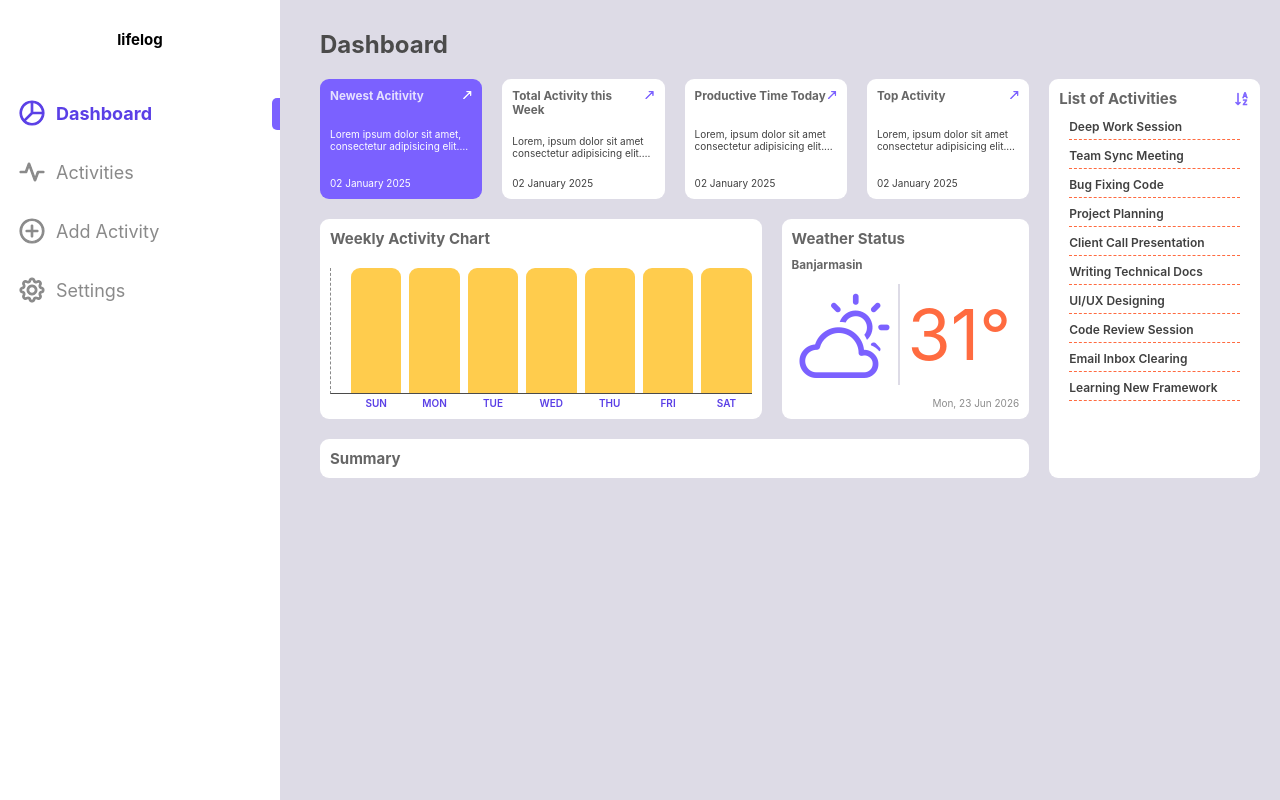
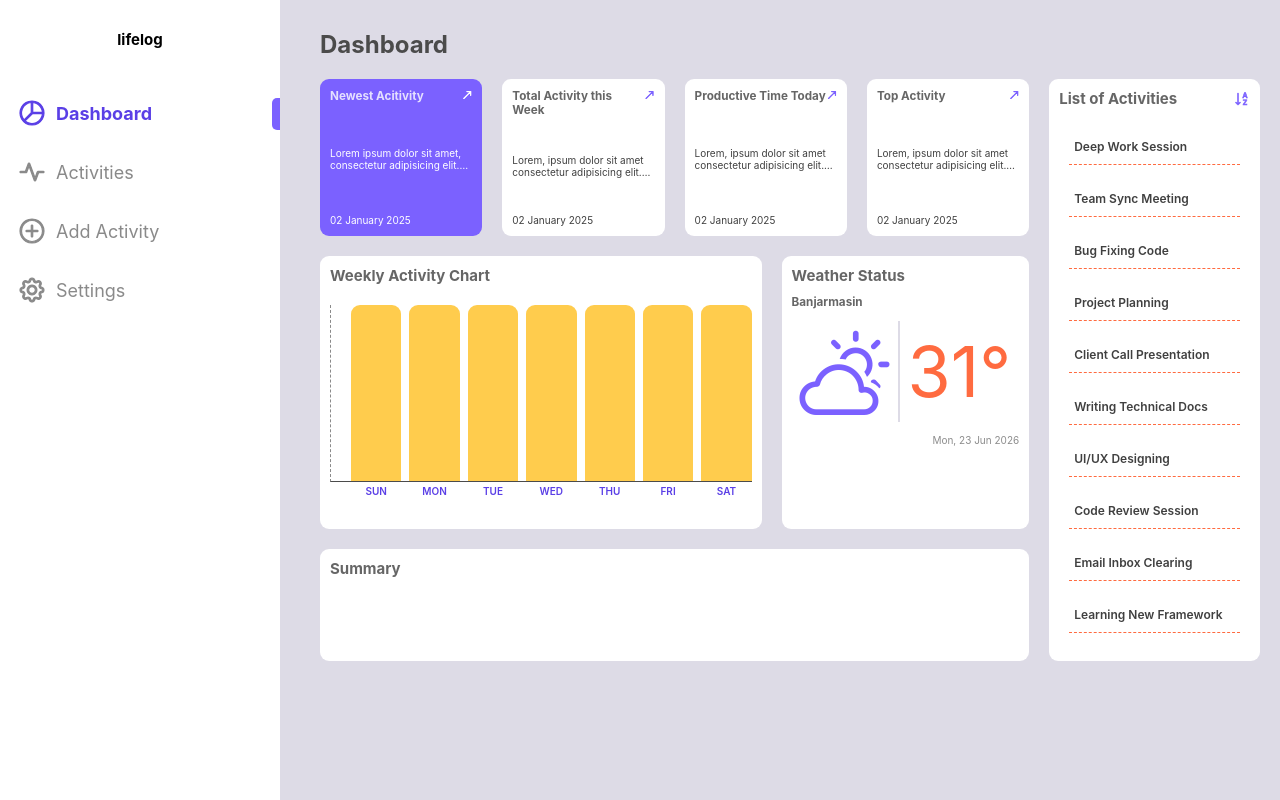
Before and after one commit to fahri238/Lifelog, a plain HTML site: page index.html in a window 1280 px wide. Drawn offline with nearby package versions, Linux system fonts and the light colour scheme.

Commit message:
style: styling list of activities

```diff
--- a/style.css
+++ b/style.css
@@ -123,8 +123,6 @@ body {
   grid-template-columns: repeat(4, 1fr);
   gap: 20px;
   list-style: none;
-  height: 120px;
-
   grid-area: 1/1/2/4;
 }
 
@@ -198,12 +196,10 @@ body {
   color: #404040;
 }
 
+/* activity card */
 .card-activity {
   grid-area: 2/1/3/3;
-  height: 200px;
 }
-
-/* chart */
 
 .activity-bar {
   display: flex;
@@ -227,6 +223,7 @@ body {
   transform-origin: bottom;
   transition: all 0.3s ease;
 }
+
 .bar:hover {
   cursor: pointer;
   transform: scale(1.04, 1.06);
@@ -250,6 +247,7 @@ body {
 .weather-content {
   display: flex;
   flex-direction: column;
+  justify-content: space-between;
 }
 .weather-city {
   padding-top: 10px;
@@ -303,14 +301,25 @@ body {
   display: flex;
   flex-direction: column;
   gap: 8px;
+  margin-top: 10px;
   list-style: none;
 }
 
 .activity{
   font-size: 1.2rem;
   border-bottom: dashed 1px var(--color-secondary);
-  padding-bottom: 5px;
   font-weight: var(--font-weight-semi-bold);
+  transition: all 0.3s ease;
+  padding: 10px 10px 10px 5px;
+  margin-bottom: 8px;
+}
+
+.activity:hover {
+  cursor: pointer;
+  transform: scale(1.04);
+  box-shadow: 5px 5px 12px rgba(0, 0, 0, 0.1);
+  background-color: var(--color-secondary-opacity );
+  border-radius: var(--border-radius-default);
 }
 
 .card-summary {
```
